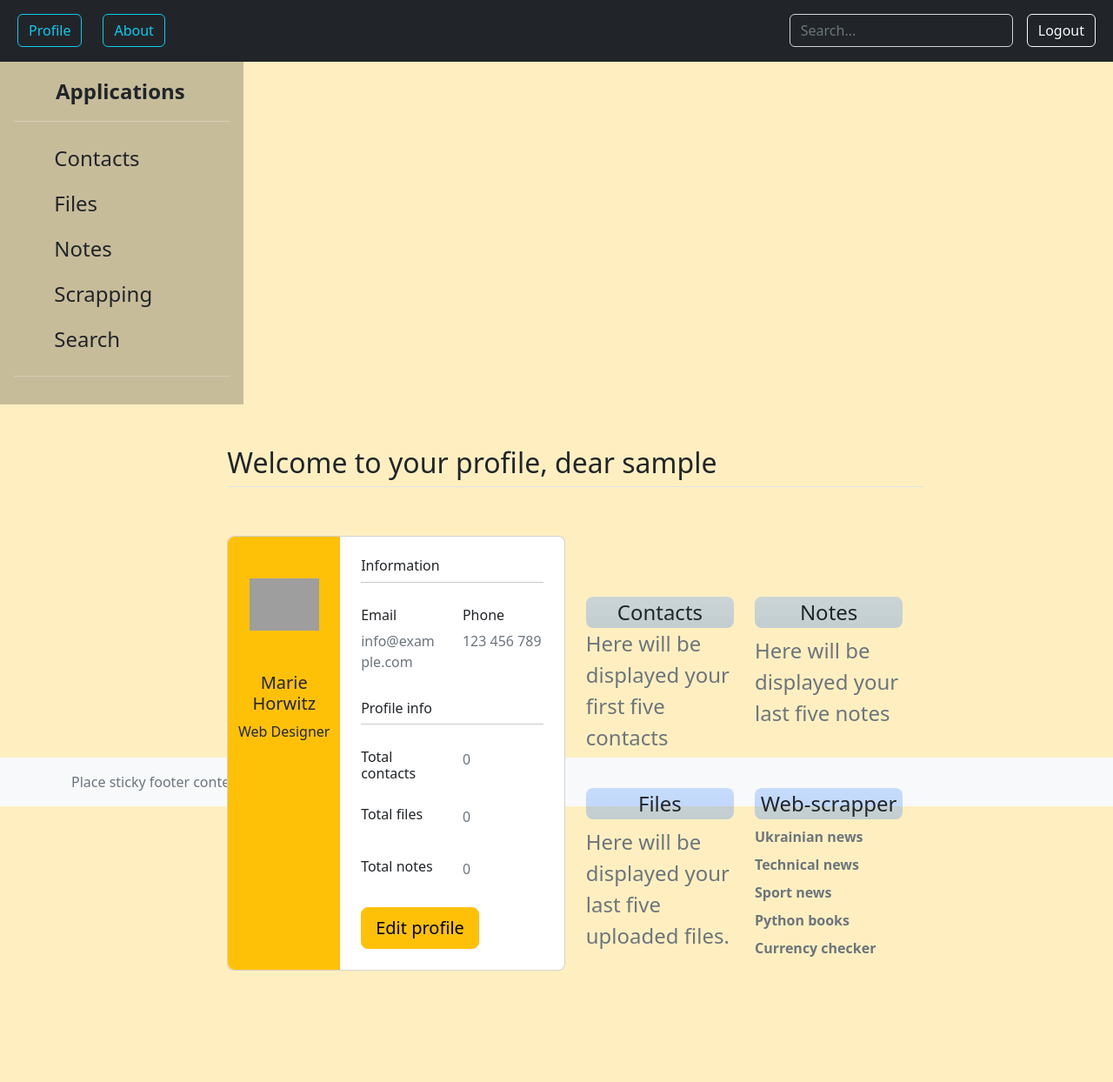
After one commit to Vaipik/web_project_team_1, a Django app: page / in a window 1280 px wide. The commit adds this page. Shown: the whole page at 87% size. Run offline with Django 4.2, Linux system fonts and the light colour scheme; the visitor is signed in with stand-in values (Sample User, id 1); data that the repository does not hold is empty; grey boxes are pictures that could not be loaded.

Commit message:
user profile home page

```diff
--- /dev/null
+++ b/project/apps/user_profile/services.py
@@ -0,0 +1,50 @@
+from django.contrib.auth import get_user_model
+
+from apps.contacts.models import Contact
+# from apps.notes.models import Note
+from apps.file_storage.models import File
+
+
+User = get_user_model()
+
+
+def get_last_five_contacts(user: User):
+    return Contact.objects.filter(owner=user)[:5]
+
+
+def get_last_five_files(user: User):
+    return File.objects.select_related("category").filter(owner=user)[:5]
+
+
+# def get_last_five_notes(user: User):
+#     return Note.objects.filter(owner=user)[:5]
+
+
+def count_user_contacts(user: User):
+    return Contact.objects.filter(owner=user).count()
+
+
+def count_user_files(user: User):
+    return File.objects.filter(owner=user).count()
+
+
+# def count_user_notes(user: User):
+#     return Note.objects.filter(owner=user).count()
+
+
+
+def get_profile_context(user: User):
+    last_contacts = get_last_five_contacts(user)
+    last_files = get_last_five_files(user)
+    # last_notes = get_last_five_notes(user)
+    contacts_amount = count_user_contacts(user)
+    files_amount = count_user_files(user)
+    # notes_amount = count_user_notes(user)
+    return {
+        "contacts": last_contacts,
+        "files": last_files,
+        # "notes": last_notes,
+        "contacts_amount": contacts_amount,
+        "files_amount": files_amount,
+        # "notes_amount": notes_amount
+    }
--- /dev/null
+++ b/project/apps/user_profile/templates/user_profile/profile.html
@@ -0,0 +1,159 @@
+{% extends 'base.html' %}
+
+{% block content %}
+
+  <div class="container px-4 py-5">
+    <h2 class="pb-2 border-bottom fw-lighter">Welcome to your profile, dear <span>{{ user.username }}</span></h2>
+
+    <div class="row row-cols-1 row-cols-md-2 align-items-md-center py-5">
+      <div class="d-flex flex-column align-items-start gap-2">
+        <div class="card mb-3" style="border-radius: .5rem;">
+          <div class="row g-0">
+            <div class="col-md-4 bg-warning text-center text-dark"
+                 style="border-top-left-radius: .5rem; border-bottom-left-radius: .5rem;">
+              <img src="https://mdbcdn.b-cdn.net/img/Photos/new-templates/bootstrap-chat/ava1-bg.webp"
+                   alt="Avatar" class="img-fluid my-5" style="width: 80px;"/>
+              <h5>Marie Horwitz</h5>
+              <p>Web Designer</p>
+              <i class="far fa-edit mb-5"></i>
+            </div>
+            <div class="col-md-8">
+              <div class="card-body p-4">
+                <h6>Information</h6>
+                <hr class="mt-0 mb-4">
+                <div class="row pt-1">
+                  <div class="col-6 mb-3">
+                    <h6>Email</h6>
+                    <p class="text-muted">info@example.com</p>
+                  </div>
+                  <div class="col-6 mb-3">
+                    <h6>Phone</h6>
+                    <p class="text-muted">123 456 789</p>
+                  </div>
+                </div>
+                <h6>Profile info</h6>
+                <hr class="mt-0 mb-4">
+                <div class="row pt-1">
+                  <div class="col-6 mb-3">
+                    <h6>Total contacts</h6>
+                  </div>
+                  <div class="col-6 mb-3">
+                    <p class="text-muted">
+                      {% if contacts_amount %}
+                        {{ contacts_amount }}
+                      {% else %}
+                        0
+                      {% endif %}
+                    </p>
+                  </div>
+                </div>
+                <div class="row pt-1">
+                  <div class="col-6 mb-3">
+                    <h6>Total files</h6>
+                  </div>
+                  <div class="col-6 mb-3">
+                    <p class="text-muted">
+                      {% if files_amount %}
+                        {{ files_amount }}
+                      {% else %}
+                        0
+                      {% endif %}
+                    </p>
+                  </div>
+                </div>
+                <div class="row pt-1">
+                  <div class="col-6 mb-3">
+                    <h6>Total notes</h6>
+                  </div>
+                  <div class="col-6 mb-3">
+                    <p class="text-muted">
+                      {% if notes_amount %}
+                        {{ notes_amount }}
+                      {% else %}
+                        0
+                      {% endif %}
+                    </p>
+                  </div>
+                </div>
+                <a href="#" class="btn btn-warning btn-lg fw-lighter">Edit profile</a>
+              </div>
+            </div>
+          </div>
+        </div>
+      </div>
+
+
+      <div class="row row-cols-1 row-cols-sm-2 g-4">
+        <div class="d-flex flex-column">
+          <div
+                  class="feature-icon-small d-inline-flex align-items-center justify-content-center text-bg-primary
+              text-dark fw-lighter bg-gradient fs-4 rounded-3">
+            Contacts
+          </div>
+          {% if contacts %}
+            {% for contact in contacts %}
+              <p class="text-muted">
+                {{ contact.name }}, {{ contact.get_sex_display }}
+              </p>
+            {% endfor %}
+            <a href="{% url 'contacts:contacts' %}" class="badge bg-warning">Open</a>
+          {% else %}
+            <p class="text-muted fw-lighter fs-4">Here will be displayed your first five contacts</p>
+          {% endif %}
+        </div>
+
+        <div class="d-flex flex-column gap-2">
+          <div
+                  class="feature-icon-small d-inline-flex align-items-center justify-content-center text-bg-primary
+              text-dark fw-lighter bg-gradient fs-4 rounded-3">
+            Notes
+          </div>
+          {% if notes %}
+            {% for note in notes %}
+              <p class="text-muted">{{ note }}</p>
+            {% endfor %}
+            <a href="#" class="badge">Open</a>
+          {% else %}
+            <p class="text-muted fw-lighter fs-4">Here will be displayed your last five notes</p>
+          {% endif %}
+
+        </div>
+
+        <div class="d-flex flex-column gap-2">
+          <div
+                  class="feature-icon-small d-inline-flex align-items-center justify-content-center text-bg-primary
+              text-dark fw-lighter bg-gradient fs-4 rounded-3">
+            Files
+          </div>
+          {% if files %}
+            {% for file in files %}
+              <p class="text-muted">
+                {{ file.description|truncatechars:10 }}
+                <span class="fw-light">category: {{ file.category.name }}</span>
+              </p>
+            {% endfor %}
+            <a href="#" class="badge">Open</a>
+          {% else %}
+            <p class="text-muted fw-lighter fs-4">Here will be displayed your last five uploaded files.</p>
+          {% endif %}
+        </div>
+
+        <div class="d-flex flex-column gap-2">
+          <div
+                  class="feature-icon-small d-inline-flex align-items-center justify-content-center text-bg-primary
+              text-dark fw-lighter bg-gradient fs-4 rounded-3">
+            Web-scrapper
+          </div>
+          <a href="{% url 'scrapping:news' %}" class="text-decoration-none text-muted fw-bolder">Ukrainian news</a>
+          <a href="{% url 'scrapping:tech_news' %}" class="text-decoration-none text-muted fw-bolder">Technical news</a>
+          <a href="{% url 'scrapping:sport_news' %}" class="text-decoration-none text-muted fw-bolder">Sport news</a>
+          <a href="{% url 'scrapping:python_books' %}" class="text-decoration-none text-muted fw-bolder">Python
+            books</a>
+          <a href="{% url 'scrapping:currency' %}" class="text-decoration-none text-muted fw-bolder">Currency
+            checker</a>
+        </div>
+      </div>
+    </div>
+  </div>
+
+{% endblock %}
--- /dev/null
+++ b/project/apps/user_profile/urls.py
@@ -0,0 +1,10 @@
+from django.urls import path
+
+from . import views
+
+
+app_name = "user_profile"
+
+urlpatterns = [
+    path("", views.profile, name="profile")
+]
--- a/project/apps/user_profile/views.py
+++ b/project/apps/user_profile/views.py
@@ -1,3 +1,11 @@
+from django.contrib.auth.decorators import login_required
 from django.shortcuts import render
 
-# Create your views here.
+from .services import get_profile_context
+
+
+@login_required
+def profile(request):
+    context = get_profile_context(user=request.user)
+
+    return render(request, "user_profile/profile.html", context)
--- a/project/templates/base.html
+++ b/project/templates/base.html
@@ -27,7 +27,7 @@
     <div class="d-flex flex-wrap align-items-center justify-content-center justify-content-lg-start">
 
       <ul class="nav col-12 col-lg-auto me-lg-auto mb-2 justify-content-center mb-md-0">
-        <li><a href="#" class="btn btn-outline-info ms-2 me-3">Home</a></li>
+        <li><a href="{% url 'user_profile:profile' %}" class="btn btn-outline-info ms-2 me-3">Profile</a></li>
         <li><a href="#" class="btn btn-outline-info ms-2 me-3">About</a></li>
 
         {% if user.is_authenticated %}
```
